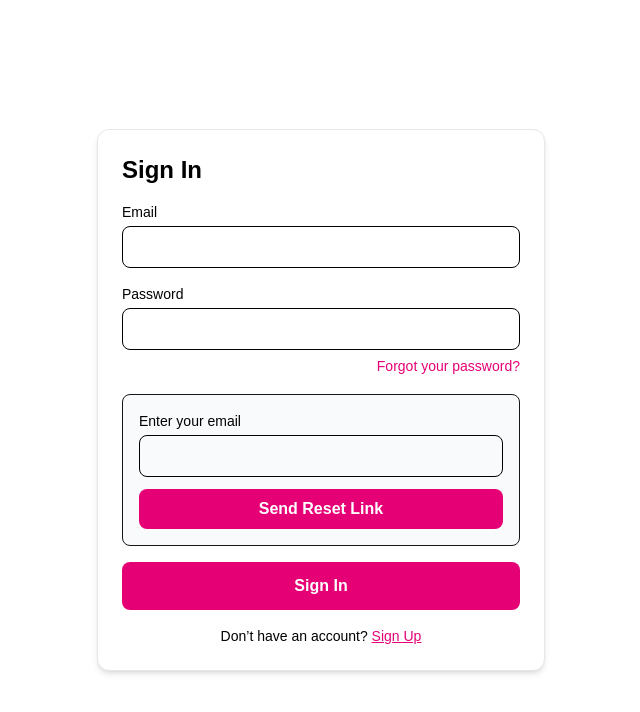
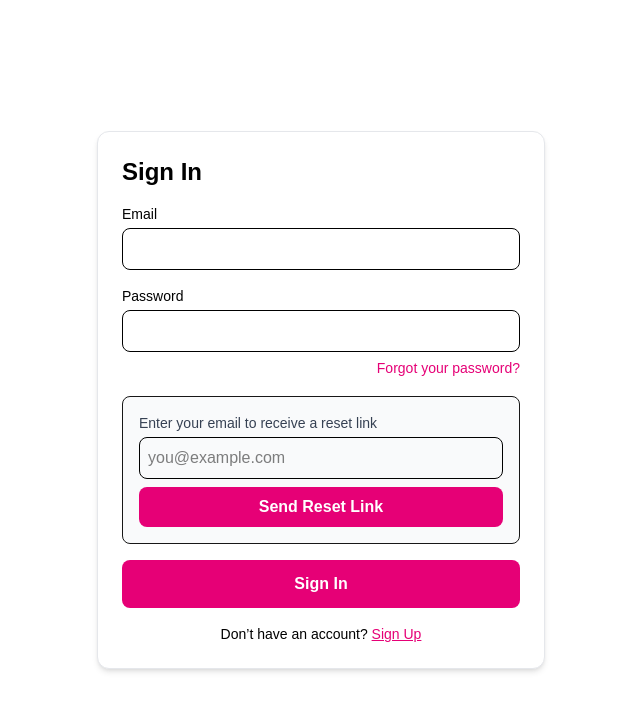
Before and after one commit to tashamcglashan/legitimate-dating-app-2, a Next.js app: page /auth/sign-in in a window 1280 px wide. Both pictures are taken after a click on the button "Forgot your password?". Shown: the top 712 px of the page, without its empty margins (319-959 px from the left). Built offline with nearby package versions, Linux system fonts and the light colour scheme; no server answers.

Commit message:
Fixed Sign In page and added forgot password UI

```diff
--- a/app/auth/sign-in/page.jsx
+++ b/app/auth/sign-in/page.jsx
@@ -2,22 +2,26 @@
 
 import { useState } from "react";
 import { useRouter } from "next/navigation";
+import { createClient } from "@/lib/supabase/client";
 
 export default function SignInPage() {
   const router = useRouter();
+  const supabase = createClient();
+
   const [email, setEmail] = useState("");
   const [password, setPassword] = useState("");
+
+  // Forgot password UI states
   const [showReset, setShowReset] = useState(false);
   const [resetEmail, setResetEmail] = useState("");
   const [resetMessage, setResetMessage] = useState("");
   const [resetError, setResetError] = useState("");
 
+  // ---------- FORGOT PASSWORD ----------
   const handleForgotPassword = async (e) => {
     e.preventDefault();
     setResetMessage("");
     setResetError("");
-
-  const supabase = createClient();
 
     const { error } = await supabase.auth.resetPasswordForEmail(resetEmail, {
       redirectTo: `${window.location.origin}/auth/reset-password`,
@@ -31,7 +35,7 @@ const handleForgotPassword = async (e) => {
     setResetMessage("Reset link sent! Check your email.");
   };
 
-
+  // ---------- SIGN IN ----------
   const handleSignIn = (e) => {
     e.preventDefault();
 
@@ -44,24 +48,24 @@ const handleForgotPassword = async (e) => {
 
     const userData = JSON.parse(saved);
 
-    // 🚀 Only allow sign-in if the email matches the stored user
     if (userData.email !== email) {
       alert("Email does not match any existing account. Please sign up first.");
       return;
     }
 
-    // 🚀 DO NOT overwrite the stored user
-    // Keep the exact onboardingComplete:true state
+    // keep stored onboarding & verification as-is
     localStorage.setItem("lm_user", JSON.stringify(userData));
 
     router.push("/");
   };
+
   return (
     <div className="min-h-screen flex items-center justify-center bg-white p-6">
       <div className="w-full max-w-md bg-white shadow-md rounded-xl p-6 border border-gray-200">
         <h1 className="text-2xl font-bold mb-4 text-black">Sign In</h1>
 
         <form onSubmit={handleSignIn} className="space-y-4">
+          {/* SIGN IN EMAIL */}
           <div>
             <label className="block text-sm mb-1 text-black">Email</label>
             <input
@@ -73,6 +77,7 @@ const handleForgotPassword = async (e) => {
             />
           </div>
 
+          {/* PASSWORD */}
           <div>
             <label className="block text-sm mb-1 text-black">Password</label>
             <input
@@ -82,23 +87,24 @@ const handleForgotPassword = async (e) => {
               onChange={(e) => setPassword(e.target.value)}
               className="w-full p-2 border rounded-lg text-black"
             />
+
+            {/* FORGOT PASSWORD LINK */}
             <p className="text-right mt-1">
               <button
                 type="button"
-    onClick={() => setShowReset(true)}
+                onClick={() => setShowReset(!showReset)}
                 className="text-pink-600 text-sm font-medium hover:underline"
               >
                 Forgot your password?
               </button>
             </p>
+          </div>
 
+          {/* ---------- RESET PASSWORD SECTION ---------- */}
           {showReset && (
-  <form
-    onSubmit={handleForgotPassword}
-    className="mt-4 p-4 border rounded-lg bg-gray-50"
-  >
-    <label className="block text-sm text-black mb-1">
-      Enter your email
+            <div className="mt-4 border p-4 rounded-lg bg-gray-50">
+              <label className="block text-sm font-medium text-gray-700 mb-1">
+                Enter your email to receive a reset link
               </label>
 
               <input
@@ -106,30 +112,28 @@ const handleForgotPassword = async (e) => {
                 required
                 value={resetEmail}
                 onChange={(e) => setResetEmail(e.target.value)}
-      className="w-full p-2 border rounded-lg text-black mb-3"
+                className="w-full p-2 border rounded-lg text-black mb-2"
+                placeholder="you@example.com"
               />
 
+              {resetError && (
+                <p className="text-red-600 text-sm mb-1">{resetError}</p>
+              )}
+              {resetMessage && (
+                <p className="text-green-600 text-sm mb-1">{resetMessage}</p>
+              )}
+
               <button
-      type="submit"
-      className="w-full bg-pink-600 text-white py-2 rounded-lg font-semibold hover:bg-pink-700 cursor-pointer"
+                type="button"
+                onClick={handleForgotPassword}
+                className="w-full bg-pink-600 text-white py-2 rounded-lg font-semibold hover:bg-pink-700"
               >
                 Send Reset Link
               </button>
-
-    {resetMessage && (
-      <p className="mt-2 text-green-700 text-sm">{resetMessage}</p>
-    )}
-    {resetError && (
-      <p className="mt-2 text-red-700 text-sm">{resetError}</p>
-    )}
-  </form>
+            </div>
           )}
 
-
-          </div>
-
-
-
+          {/* SIGN IN BUTTON */}
           <button
             type="submit"
             className="w-full bg-pink-600 text-white py-3 rounded-lg font-semibold hover:bg-pink-700 cursor-pointer"
@@ -138,6 +142,7 @@ const handleForgotPassword = async (e) => {
           </button>
         </form>
 
+        {/* SIGN UP LINK */}
         <p className="text-center text-black text-sm mt-4">
           Don’t have an account?{" "}
           <a href="/auth/sign-up" className="text-pink-600 font-medium underline">
```
Lines whose indentation alone changed are shown as unchanged.
